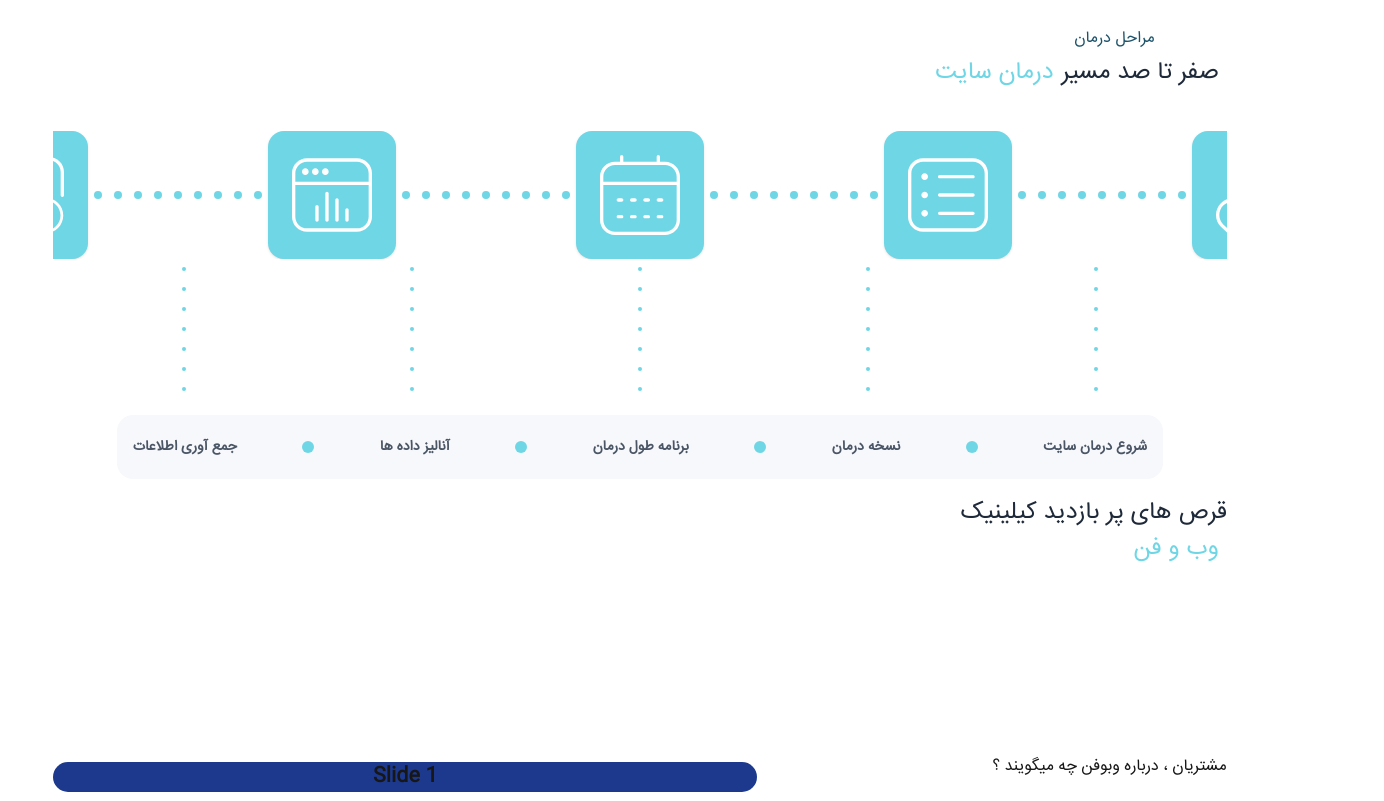
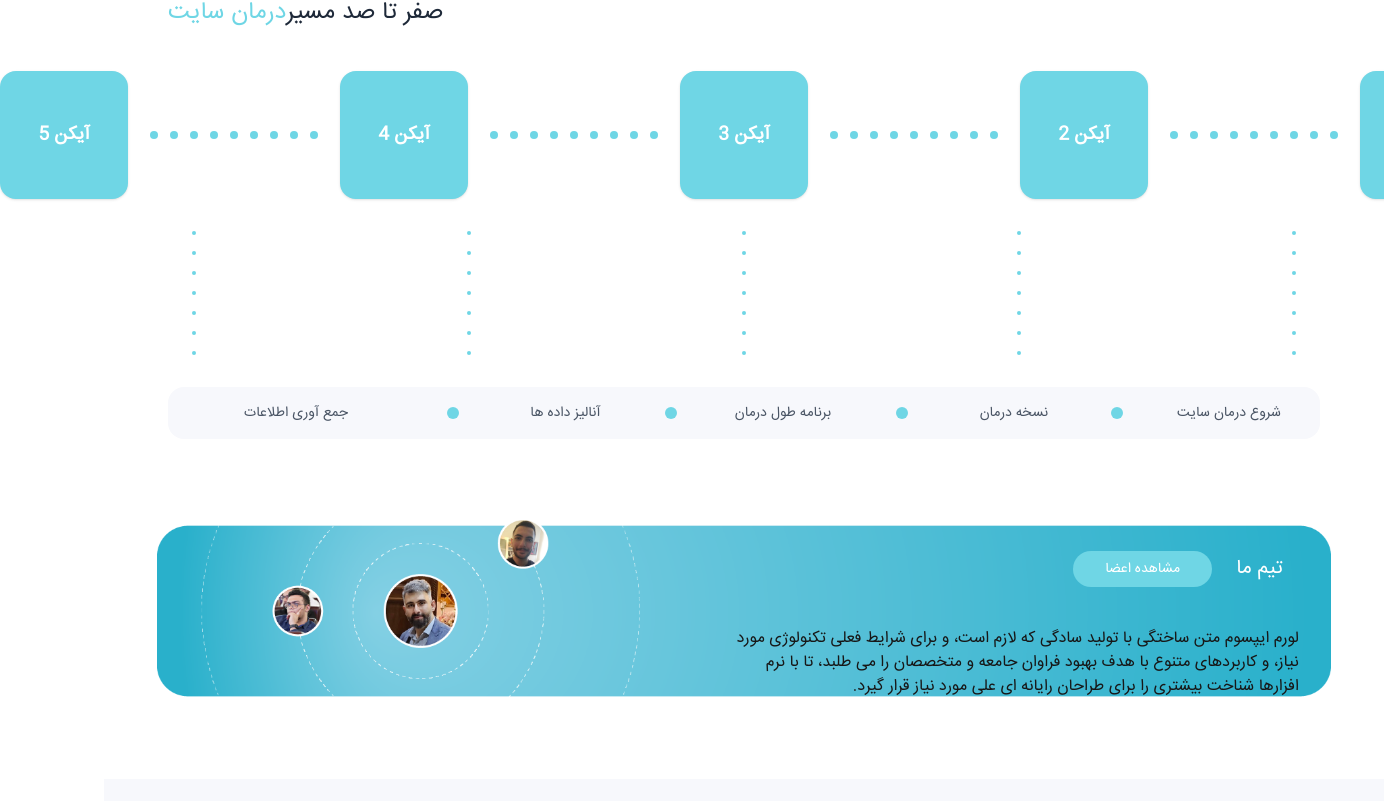
Before and after one commit to Avinmnf/webofen, a Next.js app: page / in a window 1280 px wide. Shown: the part 1839-2640 px from the top of the page, 1384 px wide, since content can reach past the window. Built offline with nearby package versions, Linux system fonts and the light colour scheme.

Commit message:
homepage

```diff
--- a/components/commentsabtus.tsx
+++ b/components/commentsabtus.tsx
@@ -1,9 +1,9 @@
 'use client';
+
 import { Swiper, SwiperSlide } from 'swiper/react';
 import 'swiper/css';
 import 'swiper/css/effect-coverflow';
 import 'swiper/css/pagination';
-
 import { EffectCoverflow, Pagination } from 'swiper/modules';
 
 const items = [
@@ -17,15 +17,16 @@ const items = [
 
 export default function Commentsabtus() {
   return (
-    <div className="w-full h-[400px]">
+    <div className="w-full flex justify-center py-10">
+      <div className="w-full md:h-[320px] h-[340px] flex items-center justify-center">
         <Swiper
           direction="vertical"
+          slidesPerView={3}
+          spaceBetween={16}
+          centeredSlides={true}
+          slideToClickedSlide={true}
+          loop={false}
           effect="coverflow"
-        grabCursor
-        centeredSlides
-        slidesPerView="auto"
-        spaceBetween={40}
-        loop={false}
           coverflowEffect={{
             rotate: 0,
             stretch: 0,
@@ -34,14 +35,29 @@ export default function Commentsabtus() {
             slideShadows: false,
           }}
           modules={[EffectCoverflow, Pagination]}
-        className="centered-swiper-vertical"
+          className="h-full w-[90%] md:w-[70%]"
         >
           {items.map((text, index) => (
-          <SwiperSlide key={index}>
-            <div className="slide-content bg-blue-900 rounded-2xl">{text}</div>
+            <SwiperSlide
+              key={index}
+              className="!h-[100px] px-2 flex items-center justify-center transition-all duration-300 ease-in-out"
+            >
+              <div className="bg-white rounded-xl p-4 shadow-md w-full h-full flex flex-col justify-between overflow-hidden">
+                <div className="flex items-center gap-1">
+                  <div className="w-9 h-9 rounded-md bg-[#6FD6E5] flex-shrink-0" />
+                  <div className="text-right">
+                    <p className="text-sm font-semibold text-black">رامبد خجسته پور</p>
+                    <p className="text-xs text-gray-500">مدیر ثبت دلتا</p>
+                  </div>
+                </div>
+                <p className="text-xs text-gray-700 text-right leading-snug">
+                  متن ساختگی لورم ایپسوم برای نمایش تستی نظرات در این اسلاید.
+                </p>
+              </div>
             </SwiperSlide>
           ))}
         </Swiper>
       </div>
+    </div>
   );
 }
--- a/components/pathsection.tsx
+++ b/components/pathsection.tsx
@@ -1,132 +1,97 @@
 export default function Pathsection() {
     const DottedLine = () => (
-        <svg width="180" height="20" xmlns="http://www.w3.org/2000/svg" className="shrink-0">
-            <circle cx="10" cy="10" r="4" fill="#6FD6E5" />
-            <circle cx="30" cy="10" r="4" fill="#6FD6E5" />
-            <circle cx="50" cy="10" r="4" fill="#6FD6E5" />
-            <circle cx="70" cy="10" r="4" fill="#6FD6E5" />
-            <circle cx="90" cy="10" r="4" fill="#6FD6E5" />
-            <circle cx="110" cy="10" r="4" fill="#6FD6E5" />
-            <circle cx="130" cy="10" r="4" fill="#6FD6E5" />
-            <circle cx="150" cy="10" r="4" fill="#6FD6E5" />
-            <circle cx="170" cy="10" r="4" fill="#6FD6E5" />
+        <svg width="180" height="20" xmlns="http://www.w3.org/2000/svg" className="shrink-0 hidden lg:block">
+            {[...Array(9)].map((_, i) => (
+                <circle key={i} cx={10 + i * 20} cy="10" r="4" fill="#6FD6E5" />
+            ))}
         </svg>
     );
+
     const VerticalDottedLine = () => (
-        <svg width="20" height="140" xmlns="http://www.w3.org/2000/svg" className="shrink-0">
-            <circle cx="10" cy="10" r="2" fill="#6FD6E5" />
-            <circle cx="10" cy="30" r="2" fill="#6FD6E5" />
-            <circle cx="10" cy="50" r="2" fill="#6FD6E5" />
-            <circle cx="10" cy="70" r="2" fill="#6FD6E5" />
-            <circle cx="10" cy="90" r="2" fill="#6FD6E5" />
-            <circle cx="10" cy="110" r="2" fill="#6FD6E5" />
-            <circle cx="10" cy="130" r="2" fill="#6FD6E5" />
+        <svg width="20" height="140" xmlns="http://www.w3.org/2000/svg" className="shrink-0 hidden lg:block">
+            {[...Array(7)].map((_, i) => (
+                <circle key={i} cx="10" cy={10 + i * 20} r="2" fill="#6FD6E5" />
+            ))}
         </svg>
     );
+
+    const MobileDottedLine = () => (
+        <svg width="20" height="40" xmlns="http://www.w3.org/2000/svg" className="shrink-0 lg:hidden">
+            {[...Array(2)].map((_, i) => (
+                <circle key={i} cx="10" cy={10 + i * 20} r="2" fill="#6FD6E5" />
+            ))}
+        </svg>
+    );
+
+    const steps = [
+        { icon: 'آیکن 1', label: 'شروع درمان سایت' },
+        { icon: 'آیکن 2', label: 'نسخه درمان' },
+        { icon: 'آیکن 3', label: 'برنامه طول درمان' },
+        { icon: 'آیکن 4', label: 'آنالیز داده ها' },
+        { icon: 'آیکن 5', label: 'جمع آوری اطلاعات' },
+    ];
+
     return (
-        <div className="w-full mt-22">
-            <div className="w-11/12 m-auto ">
-                <p className="text-[#1d546b] pr-18">مراحل درمان</p>
-                <div className="flex items-center">
-                    <h3 className="text-gray-800 pr-2">صفر تا صد مسیر</h3>
-                    <h3 className="text-[#6FD6E5] pr-2">درمان سایت</h3>
+        <div className="w-full mt-10 md:mt-20 px-4 sm:px-6">
+            <div className="w-full max-w-6xl mx-auto">
+                {/* Header */}
+                <div className="text-right">
+                    <p className="text-[#1d546b] pr-2 md:pr-4">مراحل درمان</p>
+                    <div className="flex items-center justify-end mt-2">
+                        <h3 className="text-gray-800 pr-2">صفر تا صد مسیر</h3>
+                        <h3 className="text-[#6FD6E5]">درمان سایت</h3>
+                    </div>
                 </div>
-                <div className="flex items-center justify-center overflow-x-auto mt-10">
-                    {/* Step 1 */}
 
-                    <svg
-                        className="w-32 h-32 shadow bg-[#6FD6E5] p-6 rounded-2xl shrink-0"
-                        xmlns="http://www.w3.org/2000/svg"
-                        viewBox="0 0 84 84.01"
-                        fill="#fff"
-                    >
-                        <path d="M29.86,50.63c-3.3-3.3-7.7-5.12-12.37-5.12s-9.07,1.82-12.38,5.12c-6.83,6.83-6.83,17.93.05,24.8l6.96,6.47c1.51,1.41,3.45,2.11,5.39,2.11s3.89-.71,5.41-2.12l6.95-6.49c6.83-6.83,6.83-17.93,0-24.75Zm-2.43,22.23l-6.91,6.45c-1.69,1.58-4.33,1.58-6.02,0l-6.91-6.42c-5.46-5.46-5.46-14.34,0-19.8,2.65-2.64,6.16-4.1,9.9-4.1s7.26,1.46,9.9,4.1c5.46,5.46,5.46,14.34.04,19.76Zm33.69-36.48c1.52,1.41,3.45,2.11,5.39,2.11s3.9-.71,5.41-2.12l6.94-6.49c6.83-6.83,6.83-17.93,0-24.75-3.3-3.3-7.7-5.12-12.37-5.12s-9.07,1.82-12.38,5.12c-6.83,6.83-6.83,17.93.05,24.8l6.95,6.46Zm-4.52-28.78c2.65-2.64,6.16-4.1,9.9-4.1s7.26,1.46,9.9,4.1c5.46,5.46,5.46,14.34.04,19.76l-6.9,6.45c-1.69,1.58-4.34,1.58-6.03,0l-6.91-6.42c-5.46-5.46-5.46-14.34,0-19.8Zm26.39,64.16c0,6.76-5.5,12.25-12.25,12.25h-38.51c-.97,0-1.75-.78-1.75-1.75s.78-1.75,1.75-1.75h38.5c4.82,0,8.75-3.93,8.75-8.75s-3.93-8.75-8.75-8.75h-21c-6.76,0-12.25-5.5-12.25-12.25s5.5-12.25,12.25-12.25c.97,0,1.75.78,1.75,1.75s-.78,1.75-1.75,1.75c-4.82,0-8.75,3.93-8.75,8.75s3.93,8.75,8.75,8.75h21c6.76,0,12.25,5.5,12.25,12.25Z" />
-                    </svg>
+                {/* Steps - Desktop */}
+                <div className="hidden lg:flex flex-col lg:flex-row items-center justify-center mt-10 gap-4">
+                    {steps.map((step, i) => (
+                        <div key={i} className="flex flex-col lg:flex-row items-center gap-4">
+                            <div className="w-32 h-32 shadow bg-[#6FD6E5] p-6 rounded-2xl shrink-0 flex items-center justify-center">
+                                <span className="text-white font-bold text-lg">{step.icon}</span>
+                            </div>
+                            {i < steps.length - 1 && <DottedLine />}
+                        </div>
+                    ))}
+                </div>
 
+                {/* Steps - Mobile */}
+                <div className="lg:hidden flex flex-col items-center mt-8">
+                    {steps.map((step, i) => (
+                        <div key={i} className="flex flex-col items-center">
+                            <div className="w-24 h-24 shadow bg-[#6FD6E5] p-4 rounded-2xl shrink-0 flex items-center justify-center">
+                                <span className="text-white font-bold text-sm">{step.icon}</span>
+                            </div>
+                            <p className="text-sm text-gray-600 mt-2 mb-4 text-center">{step.label}</p>
+                            {i < steps.length - 1 && <MobileDottedLine />}
+                        </div>
+                    ))}
+                </div>
 
-                    {/* Dotted Connector */}
-                    <DottedLine />
+                {/* Vertical Dotted Line (desktop only) */}
+                <div className="hidden lg:flex justify-center mt-6 w-full">
+                    <div className="w-full flex gap-4 justify-between px-4">
+                        {[...Array(5)].map((_, i) => (
+                            <VerticalDottedLine key={i} />
+                        ))}
+                    </div>
+                </div>
 
-                    {/* Step 2 */}
-                    <svg className="w-32 h-32 shadow bg-[#6FD6E5] p-6 rounded-2xl shrink-0"
-                        xmlns="http://www.w3.org/2000/svg" viewBox="0 0 91.65 84.01">
-                        <path fill="#fff" d="M74.46,0H17.18C7.71,0,0,7.71,0,17.18v49.64c0,9.47,7.71,17.18,17.18,17.18h57.28c9.47,0,17.18-7.71,17.18-17.18V17.18c0-9.47-7.71-17.18-17.18-17.18ZM87.83,66.82c0,7.37-6,13.36-13.36,13.36H17.18c-7.37,0-13.36-6-13.36-13.36V17.18c0-7.37,6-13.36,13.36-13.36h57.28c7.37,0,13.36,6,13.36,13.36v49.64ZM76.37,21c0,1.05-.86,1.91-1.91,1.91h-38.19c-1.05,0-1.91-.86-1.91-1.91s.86-1.91,1.91-1.91h38.19c1.05,0,1.91.86,1.91,1.91ZM22.91,21c0,2.11-1.71,3.82-3.82,3.82s-3.82-1.71-3.82-3.82,1.71-3.82,3.82-3.82,3.82,1.71,3.82,3.82ZM76.37,42c0,1.05-.86,1.91-1.91,1.91h-38.19c-1.05,0-1.91-.86-1.91-1.91s.86-1.91,1.91-1.91h38.19c1.05,0,1.91.86,1.91,1.91ZM22.91,42c0,2.11-1.71,3.82-3.82,3.82s-3.82-1.71-3.82-3.82,1.71-3.82,3.82-3.82,3.82,1.71,3.82,3.82ZM76.37,63.01c0,1.05-.86,1.91-1.91,1.91h-38.19c-1.05,0-1.91-.86-1.91-1.91s.86-1.91,1.91-1.91h38.19c1.05,0,1.91.86,1.91,1.91ZM22.91,63.01c0,2.11-1.71,3.82-3.82,3.82s-3.82-1.71-3.82-3.82,1.71-3.82,3.82-3.82,3.82,1.71,3.82,3.82Z" />
-                    </svg>
-
-
-                    {/* Dotted Connector */}
-                    <DottedLine />
-
-                    {/* Step 3 */}
-
-                    <svg className="w-32 h-32 shadow bg-[#6FD6E5] p-6 rounded-2xl shrink-0"
-                        xmlns="http://www.w3.org/2000/svg" viewBox="0 0 84.01 84.01">
-                        <g>
-                            <path fill="#fff" d="M36.75,45.5h-3.5c-.97,0-1.75.78-1.75,1.75s.78,1.75,1.75,1.75h3.5c.97,0,1.75-.78,1.75-1.75s-.78-1.75-1.75-1.75Z" />
-                            <path fill="#fff" d="M50.76,45.5h-3.5c-.97,0-1.75.78-1.75,1.75s.78,1.75,1.75,1.75h3.5c.97,0,1.75-.78,1.75-1.75s-.78-1.75-1.75-1.75Z" />
-                            <path fill="#fff" d="M64.76,45.5h-3.5c-.97,0-1.75.78-1.75,1.75s.78,1.75,1.75,1.75h3.5c.97,0,1.75-.78,1.75-1.75s-.78-1.75-1.75-1.75Z" />
-                            <path fill="#fff" d="M36.75,63.01h-3.5c-.97,0-1.75.78-1.75,1.75s.78,1.75,1.75,1.75h3.5c.97,0,1.75-.78,1.75-1.75s-.78-1.75-1.75-1.75Z" />
-                            <path fill="#fff" d="M22.75,45.5h-3.5c-.97,0-1.75.78-1.75,1.75s.78,1.75,1.75,1.75h3.5c.97,0,1.75-.78,1.75-1.75s-.78-1.75-1.75-1.75Z" />
-                            <path fill="#fff" d="M22.75,63.01h-3.5c-.97,0-1.75.78-1.75,1.75s.78,1.75,1.75,1.75h3.5c.97,0,1.75-.78,1.75-1.75s-.78-1.75-1.75-1.75Z" />
-                            <path fill="#fff" d="M50.76,63.01h-3.5c-.97,0-1.75.78-1.75,1.75s.78,1.75,1.75,1.75h3.5c.97,0,1.75-.78,1.75-1.75s-.78-1.75-1.75-1.75Z" />
-                            <path fill="#fff" d="M64.76,63.01h-3.5c-.97,0-1.75.78-1.75,1.75s.78,1.75,1.75,1.75h3.5c.97,0,1.75-.78,1.75-1.75s-.78-1.75-1.75-1.75Z" />
-                            <path fill="#fff" d="M68.26,7h-5.25V1.75c0-.97-.78-1.75-1.75-1.75s-1.75.78-1.75,1.75v5.25H24.5V1.75c0-.97-.78-1.75-1.75-1.75s-1.75.78-1.75,1.75v5.25h-5.25C7.07,7,0,14.07,0,22.75v45.5c0,8.68,7.07,15.75,15.75,15.75h52.51c8.68,0,15.75-7.07,15.75-15.75V22.75c0-8.68-7.07-15.75-15.75-15.75ZM15.75,10.5h52.51c6.76,0,12.25,5.5,12.25,12.25v5.25H3.5v-5.25c0-6.76,5.5-12.25,12.25-12.25ZM68.26,80.51H15.75c-6.76,0-12.25-5.5-12.25-12.25V31.5h77.01v36.75c0,6.76-5.5,12.25-12.25,12.25Z" />
-                        </g>
-                    </svg>
-
-                    {/* Dotted Connector */}
-                    <DottedLine />
-
-                    {/* Step 4 */}
-
-                    <svg className="w-32 h-32 shadow bg-[#6FD6E5] p-6 rounded-2xl shrink-0"
-                        xmlns="http://www.w3.org/2000/svg" viewBox="0 0 91.65 84.01">
-                        <path fill="#fff" d="M30.55,55.37v15.27c0,1.05-.86,1.91-1.91,1.91s-1.91-.86-1.91-1.91v-15.27c0-1.05.86-1.91,1.91-1.91s1.91.86,1.91,1.91ZM63.01,57.28c-1.05,0-1.91.86-1.91,1.91v11.46c0,1.05.86,1.91,1.91,1.91s1.91-.86,1.91-1.91v-11.46c0-1.05-.86-1.91-1.91-1.91ZM40.09,38.19c-1.05,0-1.91.86-1.91,1.91v30.55c0,1.05.86,1.91,1.91,1.91s1.91-.86,1.91-1.91v-30.55c0-1.05-.86-1.91-1.91-1.91ZM51.55,45.82c-1.05,0-1.91.86-1.91,1.91v22.91c0,1.05.86,1.91,1.91,1.91s1.91-.86,1.91-1.91v-22.91c0-1.05-.86-1.91-1.91-1.91ZM91.65,17.18v49.64c0,9.47-7.71,17.18-17.18,17.18H17.18c-9.47,0-17.18-7.71-17.18-17.18V17.18C0,7.71,7.71,0,17.18,0h57.28c9.47,0,17.18,7.71,17.18,17.18ZM3.82,17.18v9.55h84.01v-9.55c0-7.37-6-13.36-13.36-13.36H17.18c-7.37,0-13.36,6-13.36,13.36ZM87.83,66.82V30.55H3.82v36.28c0,7.37,6,13.36,13.36,13.36h57.28c7.37,0,13.36-6,13.36-13.36ZM15.27,19.09c2.11,0,3.82-1.71,3.82-3.82s-1.71-3.82-3.82-3.82-3.82,1.71-3.82,3.82,1.71,3.82,3.82,3.82ZM26.73,19.09c2.11,0,3.82-1.71,3.82-3.82s-1.71-3.82-3.82-3.82-3.82,1.71-3.82,3.82,1.71,3.82,3.82,3.82ZM38.19,19.09c2.11,0,3.82-1.71,3.82-3.82s-1.71-3.82-3.82-3.82-3.82,1.71-3.82,3.82,1.71,3.82,3.82,3.82Z" />
-                    </svg>
-
-                    {/* Dotted Connector */}
-                    <DottedLine />
-
-                    {/* Step 5 */}
-
-                    <svg className="w-32 h-32 shadow bg-[#6FD6E5] p-6 rounded-2xl shrink-0"
-                        xmlns="http://www.w3.org/2000/svg" viewBox="0 0 88.24 84">
-                        <g>
-                            <path fill="#fff" d="M60.72,20.18H27.97c-1,0-1.82-.81-1.82-1.82s.81-1.82,1.82-1.82h32.74c1,0,1.82.81,1.82,1.82s-.81,1.82-1.82,1.82ZM53.44,38.37h-25.47c-1,0-1.82-.81-1.82-1.82s.81-1.82,1.82-1.82h25.47c1,0,1.82.81,1.82,1.82s-.81,1.82-1.82,1.82ZM38.89,52.93c1,0,1.82.81,1.82,1.82s-.81,1.82-1.82,1.82h-10.91c-1,0-1.82-.81-1.82-1.82s.81-1.82,1.82-1.82h10.91Z" />
-                            <path fill="#fff" d="M71.69,0H16.54C7.42,0,0,7.42,0,16.54v47.8c0,9.12,7.42,16.54,16.54,16.54h7.35c1.01,0,1.84-.82,1.84-1.84s-.82-1.84-1.84-1.84h-7.35c-7.1,0-12.87-5.77-12.87-12.87V29.41h80.89v12.87c0,1.01.82,1.84,1.84,1.84s1.84-.82,1.84-1.84v-25.74c0-9.12-7.42-16.54-16.54-16.54ZM3.68,29.41v-12.87c0-7.1,5.77-12.87,12.87-12.87h55.15c7.1,0,12.87,5.77,12.87,12.87v12.87H3.68ZM67.91,45c-10.75,0-19.5,8.75-19.5,19.5s8.75,19.5,19.5,19.5,19.5-8.75,19.5-19.5-8.75-19.5-19.5-19.5ZM67.91,81c-9.1,0-16.5-7.4-16.5-16.5s7.4-16.5,16.5-16.5,16.5,7.4,16.5,16.5-7.4,16.5-16.5,16.5ZM70.91,57c0,1.66-1.34,3-3,3s-3-1.34-3-3,1.34-3,3-3,3,1.34,3,3ZM69.41,64.5v9c0,.83-.67,1.5-1.5,1.5s-1.5-.67-1.5-1.5v-9c0-.83.67-1.5,1.5-1.5s1.5.67,1.5,1.5Z" />
-                        </g>
-                    </svg>
-
-                </div>
-                <div className="w-full">
-                    <div className="flex justify-center">
-                        <div className="w-11/12 flex gap-4 lg:flex-row lg:items-center justify-between px-18 ">
-                            <VerticalDottedLine />
-                            <VerticalDottedLine />
-                            <VerticalDottedLine />
-                            <VerticalDottedLine />
-                            <VerticalDottedLine />
+                {/* Step Labels - Desktop */}
+                <div className="hidden lg:block w-full mt-6">
+                    <div className="w-full justify-center">
+                        <div className="w-full flex flex-row items-center justify-between rounded-2xl bg-[#f7f8fc] p-4">
+                            {steps.map((step, idx) => (
+                                <div key={idx} className="flex items-center w-1/5 justify-around">
+                                    <p className="text-sm text-gray-600">{step.label}</p>
+                                    {idx < steps.length - 1 && (
+                                        <span className="inline-block w-3 h-3 bg-[#6FD6E5] rounded-full mx-2" />
+                                    )}
+                                </div>
+                            ))}
                         </div>
                     </div>
                 </div>
-                <div className="w-full p-4 text-black font-bold">
-                    <div className="flex justify-center">
-                        <div className="w-11/12 flex flex-col gap-4 lg:flex-row lg:items-center justify-between rounded-2xl bg-[#f7f8fc] p-4">
-                            <div className="flex justify-between items-center w-full">
-                                <p className="text-sm text-gray-600">شروع درمان سایت</p>
-                                <span className="inline-block w-3 h-3 bg-[#6FD6E5] rounded-full mx-4" aria-hidden="true" />
-                                <p className="text-sm text-gray-600">نسخه درمان</p>
-                                <span className="inline-block w-3 h-3 bg-[#6FD6E5] rounded-full mx-4" aria-hidden="true" />
-                                <p className="text-sm text-gray-600">برنامه طول درمان</p>
-                                <span className="inline-block w-3 h-3 bg-[#6FD6E5] rounded-full mx-4" aria-hidden="true" />
-                                <p className="text-sm text-gray-600">آنالیز داده ها</p>
-                                <span className="inline-block w-3 h-3 bg-[#6FD6E5] rounded-full mx-4" aria-hidden="true" />
-                                <p className="text-sm text-gray-600">جمع آوری اطلاعات</p>
-                            </div>
-                        </div>
-                    </div>
-                </div>
-
             </div>
         </div>
     );
--- a/pages/index.tsx
+++ b/pages/index.tsx
@@ -164,7 +164,7 @@ export default function Home() {
                 </div>
                 <div className="w-full lg:w-auto">
                   <button className="w-full lg:w-32 h-10 bg-[#6FD6E5] text-white rounded-lg mt-2 lg:mt-0">
-                    درخواست نوبت
+                    بیشتر بدانید...
                   </button>
                 </div>
               </div>
@@ -252,21 +252,51 @@ export default function Home() {
       <section>
         <Pathsection />
         <div className="w-full">
-          <div className="w-11/12 m-auto relative ">
-            <h3 className="text-gray-800">قرص های پر بازدید کیلینیک</h3>
-            <h3 className="text-[#6FD6E5] pr-2">وب و فن</h3>
-            <div className="flex items-center">
-              <div className="w-[40%]">
-                <p>مشتریان ، درباره
-                  وبوفن چه میگویند ؟</p>
+          <div className="w-11/12 m-auto relative py-20">
+            <div className="relative w-full aspect-[13/2] rounded-lg overflow-hidden flex items-start">
+              <Image
+                src="/homepage/ourteam.png"
+                alt="Main slide"
+                fill
+                className="object-cover"
+              />
+              <div className="absolute top-4 right-4  items-start z-10 p-4 rounded-xl">
+                <div className="mr-4 w-64">
+                  <div className="flex items-center gap-6">
+                    <p className="text-white text-xl whitespace-nowrap">تیم ما</p>
+                    <button
+                      className="bg-[#6FD6E5] text-white px-8 py-2 rounded-4xl text-sm hover:scale-105 transition-all"
+                    >
+                      مشاهده اعضا
+                    </button>
+                  </div>
+
+                </div>
+                <div className="w-[50%] mt-10">
+                  <p>
+                    لورم ایپسوم متن ساختگی با تولید سادگی  که لازم است، و برای شرایط فعلی تکنولوژی مورد نیاز، و کاربردهای متنوع با هدف بهبود  فراوان جامعه و متخصصان را می طلبد، تا با نرم افزارها شناخت بیشتری را برای طراحان رایانه ای علی  مورد نیاز  قرار گیرد.
+                  </p>
+                </div>
               </div>
-              <div className="w-[60%]">
-                <Commentsabtus />
-              </div>
+
             </div>
           </div>
         </div>
       </section>
+      <div className="md:flex items-center bg-[#f7f8fc] md:p-10 md:px-20">
+        <div className="md:w-[40%] w-full">
+          <p className="text-[#1d546b] text-4xl">
+            مشتریان ، درباره <span className="text-[#6FD6E5]">وبوفن</span> چه میگویند ؟
+          </p>
+          <p className="mt-5 text-gray-500">
+            لورم ایپسوم متن ساختگی با تولید  که لازم است، و برای شرایط فعلی  گیرد.
+            لورم ایپسوم متن ساختگی با تولید  که لازم است، و برای شرایط فعلی  گیرد.
+          </p>
+        </div>
+        <div className="md:w-[60%] w-full">
+          <Commentsabtus />
+        </div>
+      </div>
     </main>
   );
 }
--- a/styles/globals.css
+++ b/styles/globals.css
@@ -29,7 +29,6 @@ h1{font-size: 1.9rem;}
 h2{font-size: 1.7rem;}
 h3{font-size: 1.5rem;}
 h4{font-size: 1.3rem;}
-p{line-height: 2rem;}
 
 
 
```
Also changed, not shown: public/homepage/herosection3.png (deleted), public/homepage/ourteam.png (added). Lines whose indentation alone changed are shown as unchanged.
